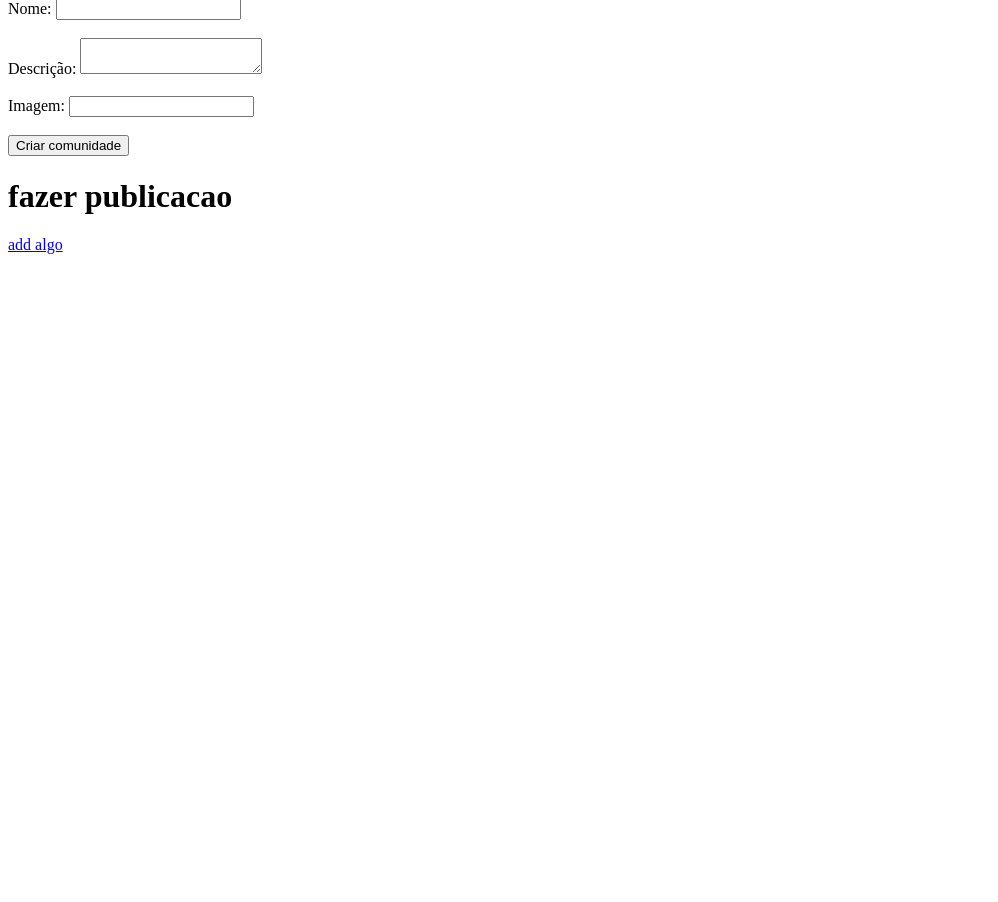
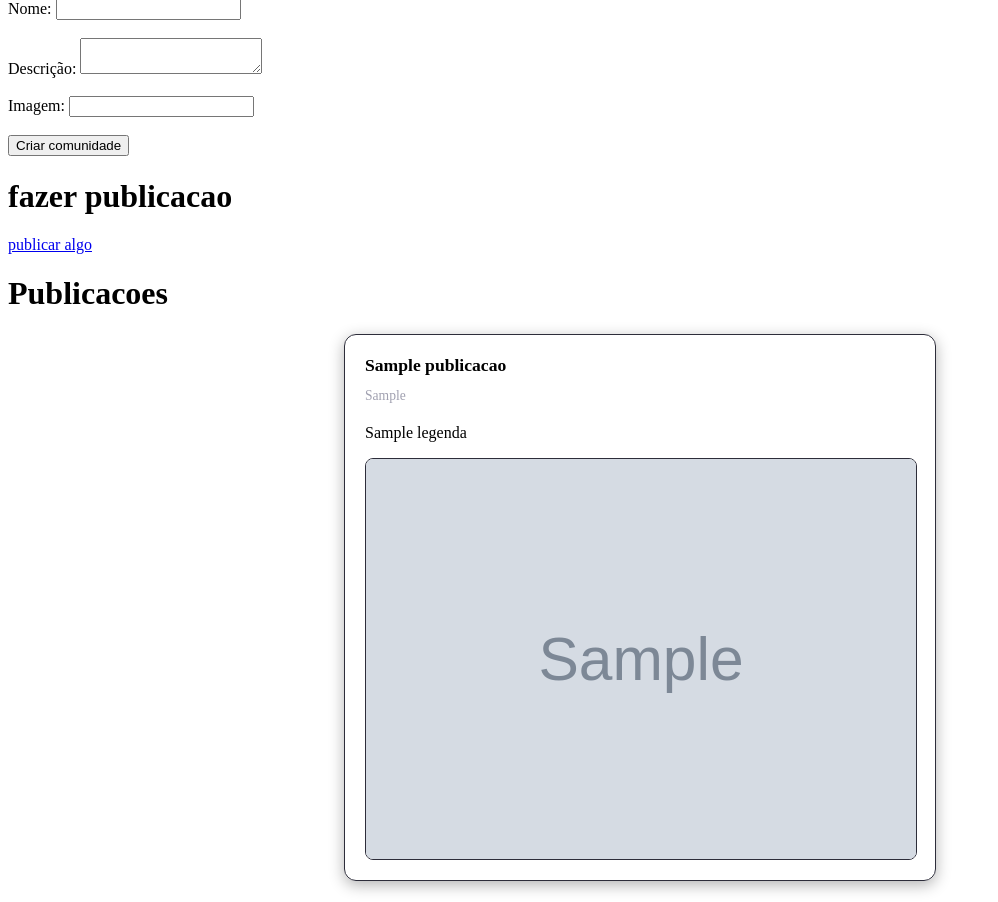
Before and after one commit to GuilhermeHenrike/projeto-msc-back, a Flask app: template app/templates/Home.html in a window 1280 px wide. Shown: the part 280-1182 px from the top of the page, without its empty margins (0-998 px from the left). Before the commit the page ends 534 px from the top, so only its background shows below. Run offline with Flask 3, Linux system fonts and the light colour scheme; the template is opened without the code that fills it: most values are stand-ins (such as "Sample title", 1, 10 or a date in 2020); grey boxes marked "Sample" are stand-in pictures.

Commit message:
get das publicacoes

```diff
--- a/app/__init__.py
+++ b/app/__init__.py
@@ -76,10 +76,12 @@ def create_app():
         comunidades = comunidadeService.listarTodasComunidadesDoUsuario(
             usuario_id
         )
+        publicacoes = publicacaoService.carregarPublicacao()
 
         return render_template(
             "Home.html",
-            comunidades=comunidades
+            comunidades=comunidades,
+            publicacoes = publicacoes
         )
 
     @app.route("/enviar-codigo")
--- a/app/services/publicacaoService.py
+++ b/app/services/publicacaoService.py
@@ -24,3 +24,7 @@ class PublicacaoService:
         )
 
         return self.repoPublicacao.salvarPublicacao(novaPublicacao)
+
+    def carregarPublicacao(self):
+
+        return self.repoPublicacao.carregarPublicacoes()
--- /dev/null
+++ b/app/static/publicacao.css
@@ -0,0 +1,52 @@
+
+.conteiner-publicacao {
+
+    border: 1px solid #2d2d3a;
+    border-radius: 12px;
+    padding: 20px;
+    margin: 20px auto;
+    max-width: 550px;
+    box-shadow: 0 4px 15px rgba(0, 0, 0, 0.3);
+    transition: transform 0.2s ease, box-shadow 0.2s ease;
+    display: flex;
+    flex-direction: column;
+    gap: 12px;
+}
+
+.conteiner-publicacao:hover {
+    transform: translateY(-2px);
+    box-shadow: 0 6px 20px rgba(0, 0, 0, 0.4);
+}
+
+/* Cabeçalho do post (Nome do usuário e data) */
+.h3-publicacao {
+    font-size: 1.1rem;
+    font-weight: 600;
+    margin: 0;
+    display: inline-block;
+}
+
+.h4-publicaco {
+    color: #a0a0b0;
+    font-size: 0.85rem;
+    font-weight: 400;
+    margin: 0 0 8px 0;
+}
+
+.p-publicacao {
+    color: #e1e1e6;
+    font-size: 0.95rem;
+    line-height: 1.5;
+    margin: 4px 0 12px 0;
+    word-break: break-word;
+}
+
+.img-publicacao {
+    width: 100%;
+    max-height: 400px;
+    object-fit: cover;
+    border-radius: 8px;
+    border: 1px solid #2d2d3a;
+    margin-top: 8px;
+    display: block;
+}
--- a/app/templates/Home.html
+++ b/app/templates/Home.html
@@ -5,6 +5,7 @@
     <meta charset="UTF-8">
     <meta name="viewport" content="width=device-width, initial-scale=1.0">
     <title>Music Hub</title>
+    <link rel="stylesheet" href="{{ url_for('static', filename='publicacao.css') }}">
 </head>
 
 <body>
@@ -78,10 +79,19 @@
     </section>
 
     <h1>fazer publicacao</h1>
-    <a href="/criar-publicao">add algo</a>
+    <a href="/criar-publicao">publicar algo</a>
+
+    <h1>Publicacoes</h1>
+    {%for publicacao in publicacoes%}
+    <div class="conteiner-publicacao">
+        <h3 class="h3-publicacao"> {{ publicacao.nome_usuario }} </h3> <h4 class="h4-publicaco">{{ publicacao.data_criacao }}</h4>
+        <pclass="p-publicacao"> {{ publicacao.legenda }} </p>
+        <img src="{{ publicacao.imagem_url }}" width="300" class="img-publicacao">
+    </div>
+    {% endfor %}
 
 </main>
-
+<h1></h1>
 <script src="{{ url_for('static', filename='comunidade.js') }}"></script>
 
 </body>
```
Also changed, not shown: app/repositories/publicacaoRepository.py (+19 -0 lines), app/controllers/publicacaoController.py (line endings or trailing spaces).
